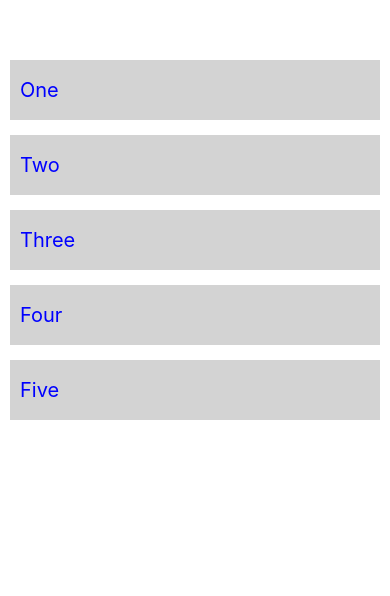
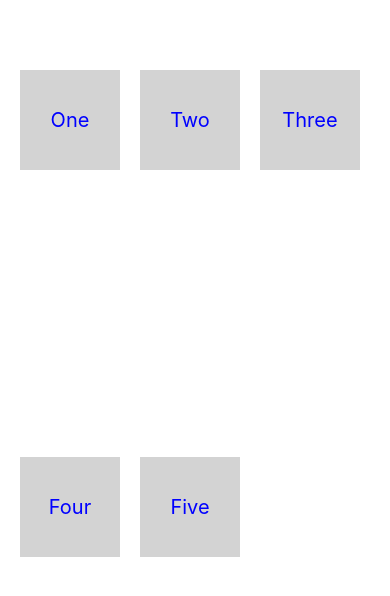
Before and after one commit to champseo2017/reactNative02, a React Native app in the folder HelloApp/: screen / in a window 390 px wide. Shown: the top 596 px of the page. Built offline with nearby package versions, Linux system fonts and the light colour scheme.

Commit message:
- การแสดง items ในแนวนอนหรือ row

```diff
--- a/HelloApp/src/App.js
+++ b/HelloApp/src/App.js
@@ -4,15 +4,16 @@ import {View, Text, StyleSheet, Platform} from 'react-native';
 
 import commonStyles from './styles/common-styles';
 import ColumnItems from './components/column-items';
+import RowItems from './components/row-items'
 
 const App = () => {
   /*
-    - การแสดง items ในแนวตั้ง หรือ column เหมาะสำหรับกรณีที่ความกว้างของ
-    แต่ละรายการ (items) มีขนาดเท่ากับหน้าจอ หรือ แสดงแถวล่ะ 1 รายการนั่นเอง
+    - การแสดง items ในแนวนอนหรือ row เหมาะกับ
+    items ที่มีหลายรายการ ในแถวเดียวกัน
 
   */
 
-  return <ColumnItems />;
+  return <RowItems />;
 };
 
 export default App;
--- /dev/null
+++ b/HelloApp/src/components/row-items.js
@@ -0,0 +1,43 @@
+import React from 'react';
+
+import {View, Text, StyleSheet} from 'react-native';
+
+const RowItems = () => {
+  const items = ['One', 'Two', 'Three', 'Four', 'Five'];
+
+  return (
+    <View style={styles.container}>
+      {items.map((item, i) => {
+        return (
+          <View key={i} style={styles.items}>
+            <Text style={styles.text}>{item}</Text>
+          </View>
+        );
+      })}
+    </View>
+  );
+};
+
+const styles = StyleSheet.create({
+  container: {
+    flex: 1,
+    flexDirection: 'row',
+    marginTop: 50,
+    padding: 10,
+    flexWrap: 'wrap'
+  },
+  items: {
+    height: 100,
+    width: 100,
+    justifyContent: 'center', // เนื้อหาอยู่กึ่งกลางซ้ายขวา
+    alignItems: 'center', // เนื้อหาอยู่กึ่งกลาง บน-ล่าง
+    backgroundColor: 'lightgray',
+    margin: 10,
+  },
+  text: {
+    color: 'blue',
+    fontSize: 20,
+  },
+});
+
+export default RowItems;
```
